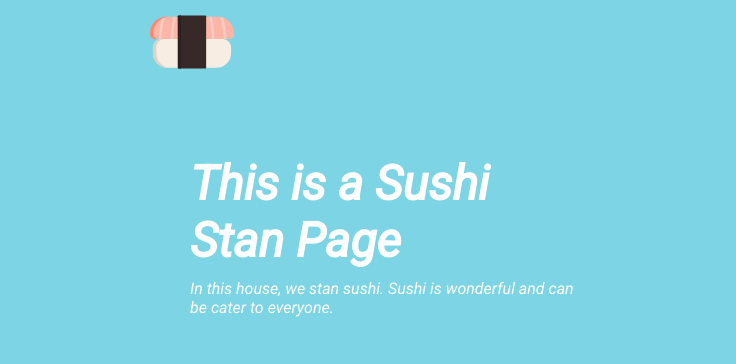
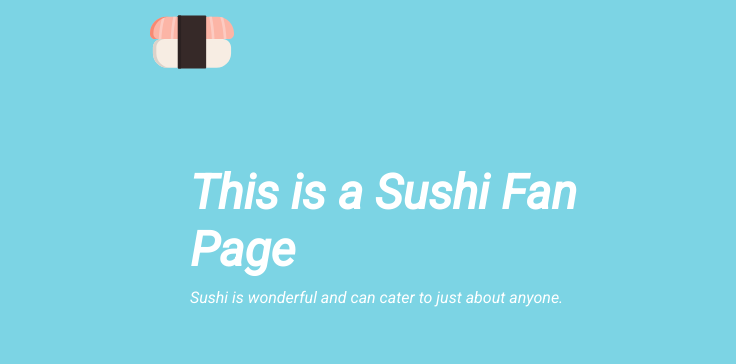
Before and after one commit to QuantumCam/sushi-landing-page, a plain HTML site: page index.html in a window 1280 px wide. Shown: the top 364 px of the page, 0-736 px from the left. Drawn offline with Linux system fonts and the light colour scheme; grey boxes are pictures that could not be loaded.

Commit message:
modified index.html

```diff
--- a/index.html
+++ b/index.html
@@ -27,8 +27,8 @@
     </nav>
     <div class="hero">
         <div class="hero-text">
-            <h1>This is a Sushi Stan Page</h1>
-            <p>In this house, we stan sushi. Sushi is wonderful and can be cater to everyone.</p>
+            <h1>This is a Sushi Fan Page</h1>
+            <p>Sushi is wonderful and can cater to just about anyone.</p>
             <button type="button">Sign Up</button>
         </div>
         <div class="hero-image">
```
Also changed, not shown: 2 other files.
